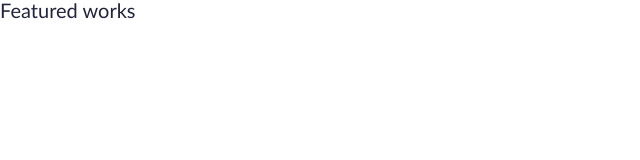
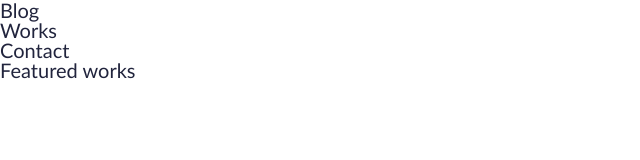
Before and after one commit to FelipeWippel/atvPortifolio, a plain HTML site: page featuredworks.html in a window 1280 px wide. Shown: the whole page, without its empty margins (0-640 px from the left). Drawn offline with Linux system fonts and the light colour scheme.

Commit message:
correção de bugs css

```diff
--- a/featuredworks.html
+++ b/featuredworks.html
@@ -10,7 +10,13 @@
 </head>
 <body>
     <header>
-
+        <nav>
+            <ul>
+                <li><a href="index.html">Blog</a></li>
+                <li><a href="featuredworks.html">Works</a></li>
+                <li><a href="#">Contact</a></li>
+            </ul>
+        </nav>
     </header>
     <main>
         <section>
```
Also changed, not shown: index.html (+3 -3 lines).
